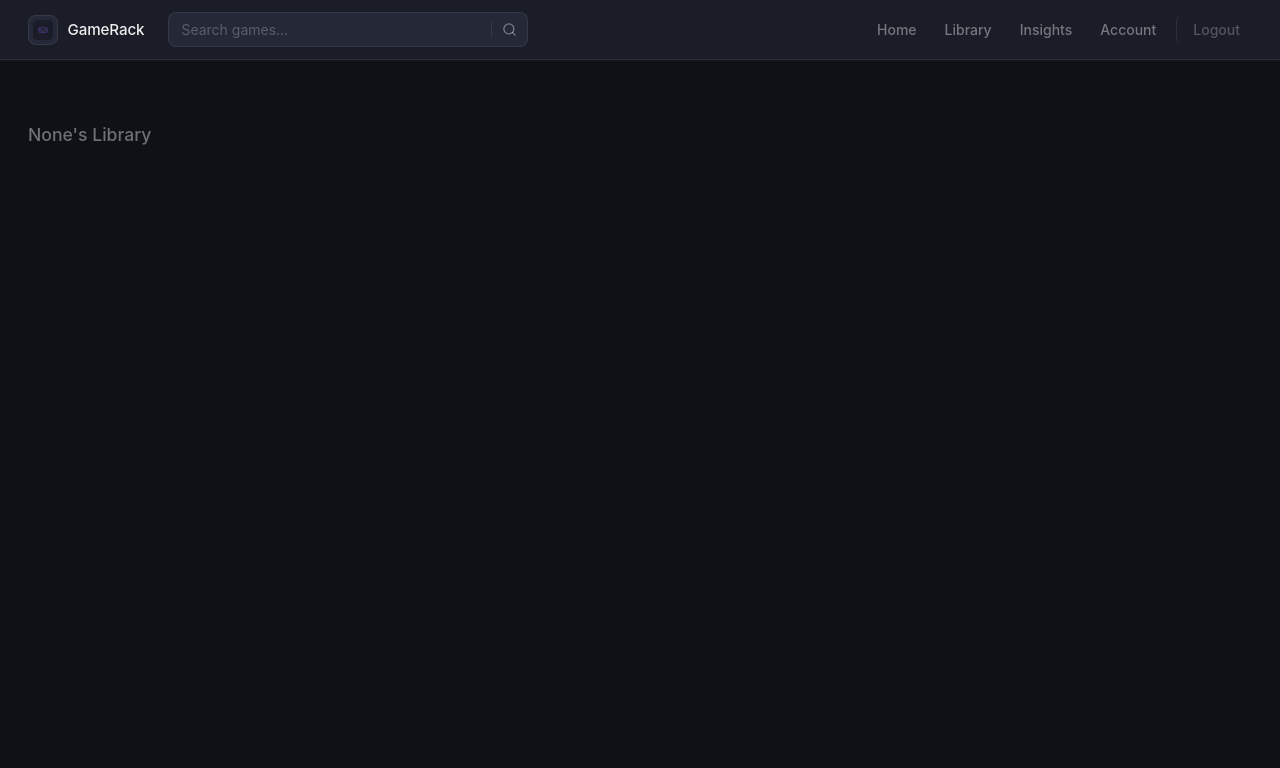
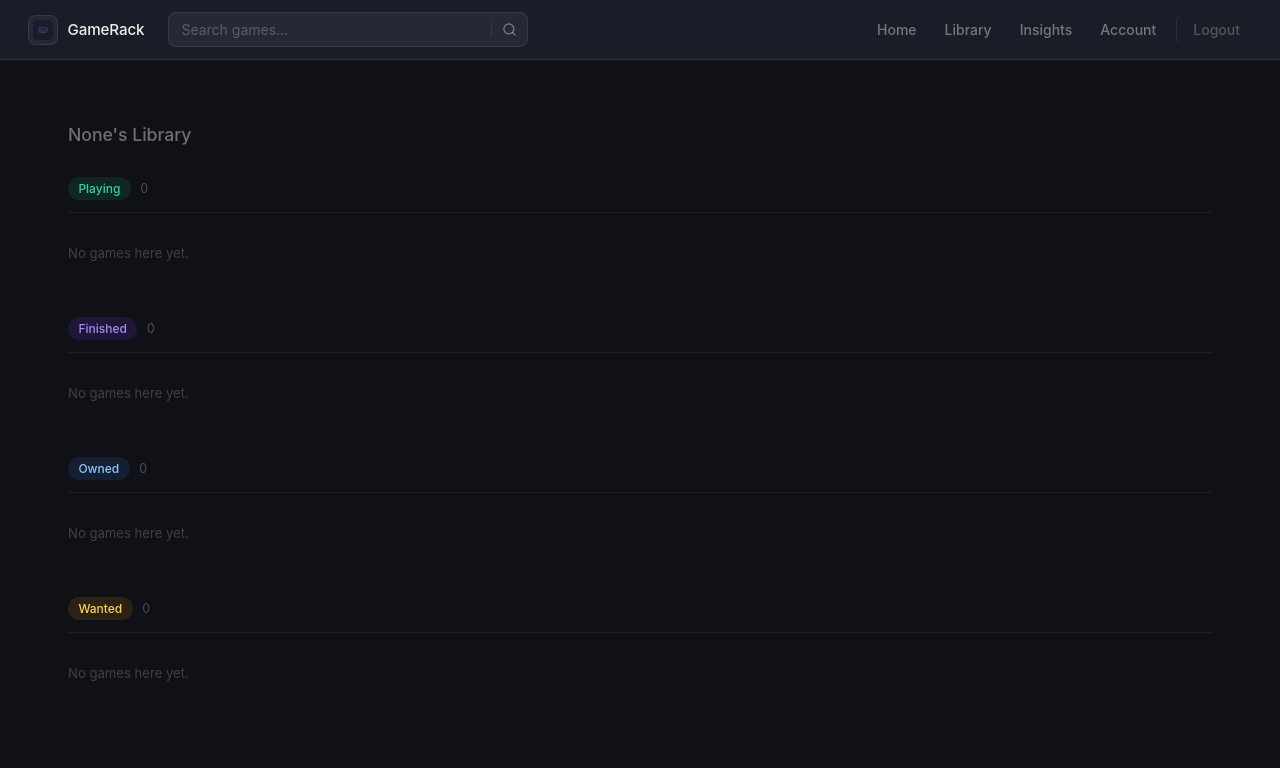
Before and after one commit to IcedPeppermintTea/GameRack, a Flask app: page /library in a window 1280 px wide. Shown: the top 768 px of the page. Run offline with Flask 3, Linux system fonts and the light colour scheme; a database or web service that is not in the repository returns one stand-in record (values such as "Sample title"); some libraries are stand-ins or nearby versions.

Commit message:
WIP: Library UI: display games

```diff
--- a/static/css/library.css
+++ b/static/css/library.css
@@ -1,9 +1,128 @@
 /*library.css
 AI Heavy*/
 
-h1 {
+/* ── Page base ──────────────────────────────────── */
+body {
+    background-color: #0F1117;
+    font-family: 'Inter', system-ui, sans-serif;
+    color: rgba(255, 255, 255, 0.85);
+}
+
+/* ── Main content ───────────────────────────────── */
+.library-main {
+    max-width: 1200px;
+    margin: 0 auto;
+    padding: 2rem 1.75rem;
+}
+
+/* ── Page heading ───────────────────────────────── */
+.library-heading {
     font-size: 1.1rem;
     font-weight: 500;
     color: rgba(255, 255, 255, 0.4);
-    padding: 2rem 1.75rem 1.5rem;
+    margin-bottom: 2rem;
 }
+
+/* ── Status sections ────────────────────────────── */
+.library-section {
+    margin-bottom: 2.5rem;
+}
+
+.section-header {
+    display: flex;
+    align-items: center;
+    gap: 0.6rem;
+    margin-bottom: 1rem;
+    padding-bottom: 0.75rem;
+    border-bottom: 1px solid rgba(255, 255, 255, 0.06);
+}
+
+.section-count {
+    font-size: 0.78rem;
+    color: rgba(255, 255, 255, 0.25);
+}
+
+/* ── Status badges ──────────────────────────────── */
+.status-badge {
+    display: inline-block;
+    font-size: 0.75rem;
+    font-weight: 500;
+    padding: 0.25rem 0.65rem;
+    border-radius: 999px;
+}
+
+.status-wanted {
+    color: #FCD34D;
+    background: rgba(245, 158, 11, 0.12);
+}
+
+.status-owned {
+    color: #93C5FD;
+    background: rgba(59, 130, 246, 0.12);
+}
+
+.status-playing {
+    color: #34D399;
+    background: rgba(16, 185, 129, 0.12);
+}
+
+.status-finished {
+    color: #A78BFA;
+    background: rgba(124, 58, 237, 0.15);
+}
+
+/* ── Game grid ──────────────────────────────────── */
+.library-grid {
+    display: grid;
+    grid-template-columns: repeat(auto-fill, minmax(160px, 1fr));
+    gap: 1rem;
+}
+
+/* ── Game card ──────────────────────────────────── */
+.game-card {
+    background: #1A1D27;
+    border: 1px solid rgba(255, 255, 255, 0.08);
+    border-radius: 12px;
+    overflow: hidden;
+    display: flex;
+    flex-direction: column;
+    cursor: pointer;
+    transition: border-color 0.15s, transform 0.15s, box-shadow 0.15s;
+}
+
+.game-card:hover {
+    border-color: rgba(124, 58, 237, 0.4);
+    transform: translateY(-2px);
+    box-shadow: 0 8px 24px rgba(0, 0, 0, 0.3);
+}
+
+.game-card img {
+    width: 100%;
+    height: 120px;
+    object-fit: cover;
+    object-position: center top;
+    display: block;
+    background: #252836;
+}
+
+.game-card__body {
+    padding: 0.65rem 0.75rem 0.75rem;
+}
+
+.game-card__title {
+    font-size: 0.82rem;
+    font-weight: 500;
+    color: rgba(255, 255, 255, 0.85);
+    line-height: 1.3;
+    display: -webkit-box;
+    -webkit-line-clamp: 2;
+    -webkit-box-orient: vertical;
+    overflow: hidden;
+}
+
+/* ── Empty state ────────────────────────────────── */
+.section-empty {
+    font-size: 0.82rem;
+    color: rgba(255, 255, 255, 0.2);
+    padding: 1rem 0;
+}
--- a/templates/library.html
+++ b/templates/library.html
@@ -1,26 +1,104 @@
 {% extends "layout.html" %}
 
-{% block title %} Sign Up {% endblock %}
+{% block title %} Library {% endblock %}
 
 {% block head %}
+<link rel="stylesheet" href="{{ url_for('static', filename='css/navbar.css') }}">
 <link rel="stylesheet" href="{{ url_for('static', filename='css/library.css') }}">
 {% endblock %}
 
-{%block body%}
+{% block body %}
 
 {% include '_navbar.html' %}
 
-<h1>{{username}}'s Library</h1>
+<main class="library-main">
 
-<!--Status: Playing-->
+  <h1 class="library-heading">{{ username }}'s Library</h1>
 
-<!--Status: Finished-->
+  <!-- Status: Playing -->
+  <section class="library-section">
+    <div class="section-header">
+      <span class="status-badge status-playing">Playing</span>
+      <span class="section-count">{{ games | selectattr('2', 'equalto', 'playing') | list | length }}</span>
+    </div>
+    <div class="library-grid">
+      {% for game in games if game[2] == "playing" %}
+      <div class="game-card">
+        <img src="{{ game[1] }}" alt="{{ game[0] }}">
+        <div class="game-card__body">
+          <p class="game-card__title">{{ game[0] }}</p>
+        </div>
+      </div>
+      {% else %}
+      <p class="section-empty">No games here yet.</p>
+      {% endfor %}
+    </div>
+  </section>
 
-<!--Status: Owned-->
+  <!-- Status: Finished -->
+  <section class="library-section">
+    <div class="section-header">
+      <span class="status-badge status-finished">Finished</span>
+      <span class="section-count">{{ games | selectattr('2', 'equalto', 'finished') | list | length }}</span>
+    </div>
+    <div class="library-grid">
+      {% for game in games if game[2] == "finished" %}
+      <div class="game-card">
+        <img src="{{ game[1] }}" alt="{{ game[0] }}">
+        <div class="game-card__body">
+          <p class="game-card__title">{{ game[0] }}</p>
+        </div>
+      </div>
+      {% else %}
+      <p class="section-empty">No games here yet.</p>
+      {% endfor %}
+    </div>
+  </section>
 
-<!--Status: Wanted-->
+  <!-- Status: Owned -->
+  <section class="library-section">
+    <div class="section-header">
+      <span class="status-badge status-owned">Owned</span>
+      <span class="section-count">{{ games | selectattr('2', 'equalto', 'owned') | list | length }}</span>
+    </div>
+    <div class="library-grid">
+      {% for game in games if game[2] == "owned" %}
+      <div class="game-card">
+        <img src="{{ game[1] }}" alt="{{ game[0] }}">
+        <div class="game-card__body">
+          <p class="game-card__title">{{ game[0] }}</p>
+        </div>
+      </div>
+      {% else %}
+      <p class="section-empty">No games here yet.</p>
+      {% endfor %}
+    </div>
+  </section>
+
+  <!-- Status: Wanted -->
+  <section class="library-section">
+    <div class="section-header">
+      <span class="status-badge status-wanted">Wanted</span>
+      <span class="section-count">{{ games | selectattr('2', 'equalto', 'wanted') | list | length }}</span>
+    </div>
+    <div class="library-grid">
+      {% for game in games if game[2] == "wanted" %}
+      <div class="game-card">
+        <img src="{{ game[1] }}" alt="{{ game[0] }}">
+        <div class="game-card__body">
+          <p class="game-card__title">{{ game[0] }}</p>
+        </div>
+      </div>
+      {% else %}
+      <p class="section-empty">No games here yet.</p>
+      {% endfor %}
+    </div>
+  </section>
+
+</main>
 
 {% endblock %}
 
 {% block scripts %}
+<script src="{{ url_for('static', filename='js/navbar.js') }}"></script>
 {% endblock %}
```
